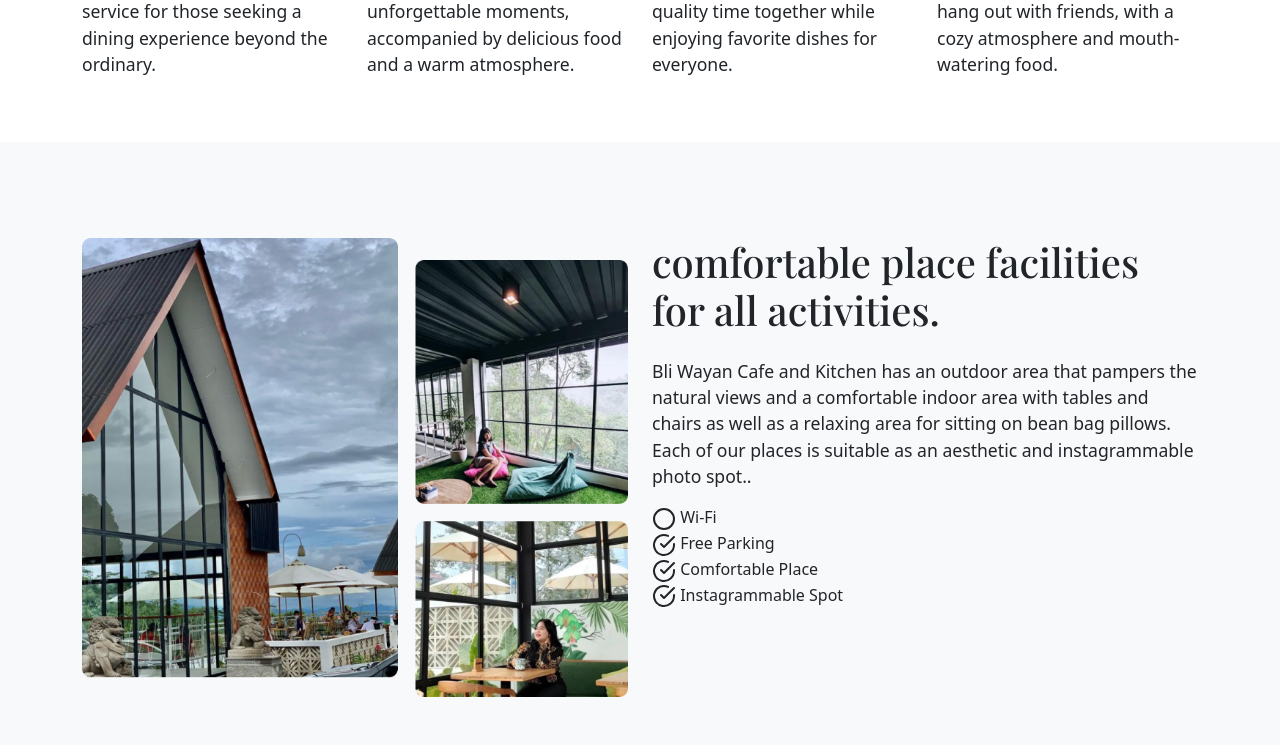
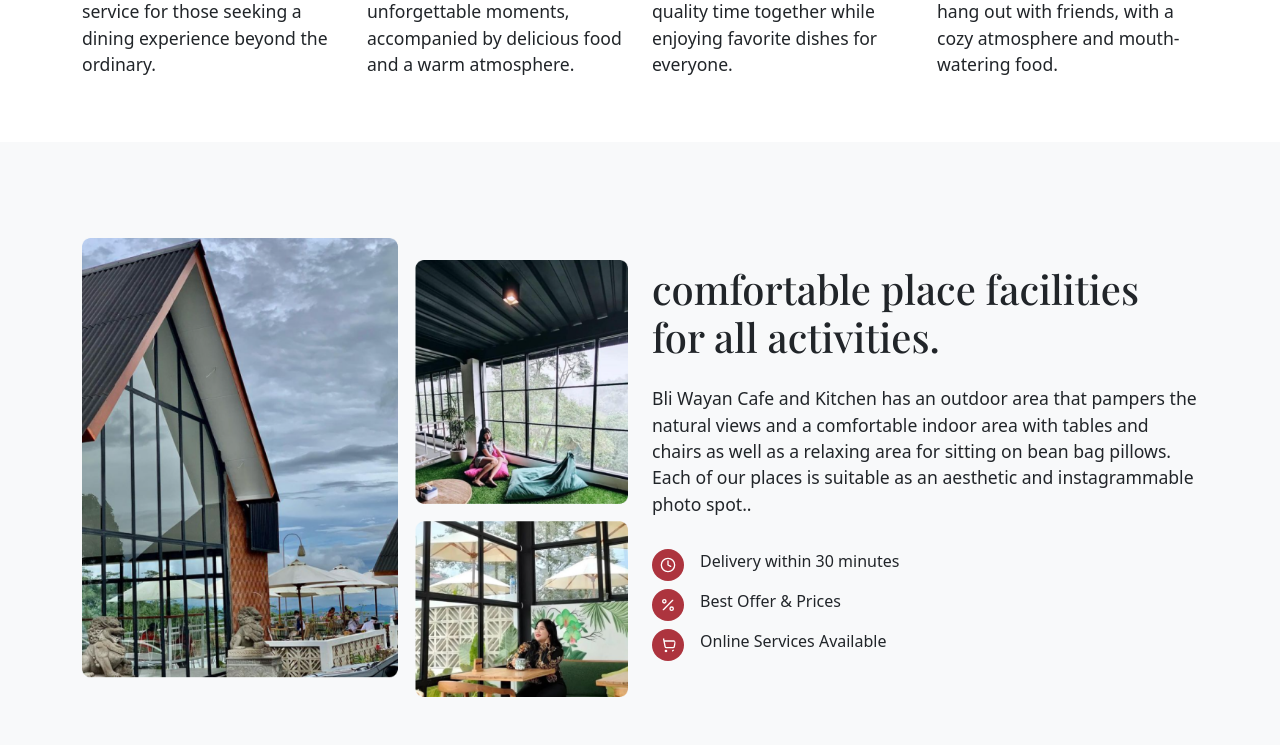
Before and after one commit to Andndre/bliwayan, a PHP site: page / in a window 1280 px wide. Shown: the part 2699-3444 px from the top of the page. Run offline with PHP 8.4, Linux system fonts and the light colour scheme; some web fonts are replaced.

Commit message:
list style with icon

```diff
--- a/css/style.css
+++ b/css/style.css
@@ -83,6 +83,17 @@ ul.list-style-none {
 	padding: 0;
 }
 
-ul.list-icons-primary i {
-	color: #AD343E;
+ul.list-icons-primary li {
+	margin-bottom: .5rem;
+	display: flex;
+	gap: 1rem;
 }
+
+ul.list-icons-primary svg {
+	background-color: #AD343E;
+	color: white;
+	border-radius: 50%;
+	padding: .5rem;
+	width: 2rem;
+	height: 2rem;
+}
--- a/index.php
+++ b/index.php
@@ -123,18 +123,17 @@
 	<section class="bg-light">
 			<div class="container py-5">
 				<div class="pt-5"></div>
-				<div class="row">
+				<div class="row align-items-center">
 					<div class="col-12 col-lg-6">
 						<img class="img-fluid" src="/images/illustrations/illustration-2.png" alt="illustration">
 					</div>
 					<div class="col-12 col-lg-6">
 						<h2>comfortable place facilities for all activities.</h2>
 						<p class="pt-3">Bli Wayan Cafe and Kitchen has an outdoor area that pampers the natural views and a comfortable indoor area with tables and chairs as well as a relaxing area for sitting on bean bag pillows. Each of our places is suitable as an aesthetic and instagrammable photo spot..</p>
-						<ul class="list-style-none list-icons-primary">
-							<li><i data-feather="circle"></i> Wi-Fi</li>
-							<li><i data-feather="check-circle"></i> Free Parking</li>
-							<li><i data-feather="check-circle"></i> Comfortable Place</li>
-							<li><i data-feather="check-circle"></i> Instagrammable Spot</li>
+						<ul class="list-style-none list-icons-primary pt-3">
+							<li><i data-feather="clock"></i> Delivery within 30 minutes</li>
+							<li><i data-feather="percent"></i> Best Offer & Prices</li>
+							<li><i data-feather="shopping-cart"></i> Online Services Available</li>
 						</ul>
 					</div>
 				</div>
```
